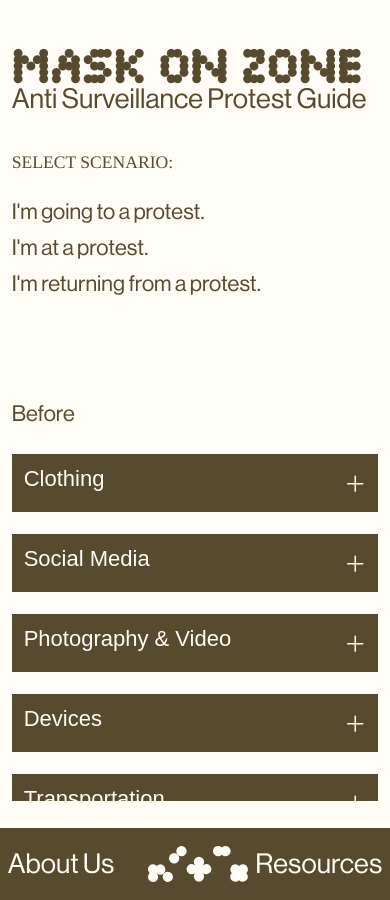
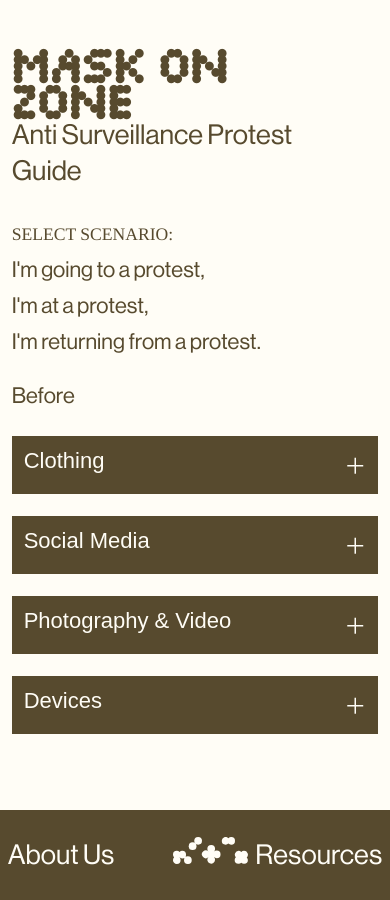
Before and after one commit to mask-on/mask-on.github.io, a Jekyll site: the page built from index.markdown, in a window 390 px wide. Built offline with Jekyll 4.4.1, drawn with Linux system fonts in a browser that asks for light colours.

Commit message:
mobile fix

```diff
--- a/css/index.css
+++ b/css/index.css
@@ -25,8 +25,6 @@
   html {
       font-size: 22px;
       line-height:36px;
-      width:100vw;
-      height:100vh;
       overflow-y:auto;
   }
 
@@ -425,17 +423,56 @@
     body{
       overflow-y:visible;
     }
+    /*about */
+
+
 
       .about {
           overflow: auto;
 
       }
 
-        .about-copy {
+              .about-copy {
           font-size:0.9em;
       line-height: 1.5em;
       margin-bottom:10vh;
   }
+
+/*header */
+
+            .flex-row{display:block;}
+
+      .mask-on {
+          width: 80vw;
+      }
+
+
+        .title {
+          display: block;
+          margin-bottom: 0vh;
+          text-align: left;
+      }
+
+      #clock {
+          display: none;
+      }
+
+      h2.subtitle {
+          text-align: left;
+      }
+
+            .mobile-scenario {
+          display: block;
+          margin: 3vh 0 0 0;
+          width:90vw;
+
+      }
+
+      h3.scenario{
+        margin-bottom:0;
+      }
+
+
 
       .protect-yourself-while-you {
           display: block;
@@ -445,24 +482,15 @@
           display: none;
       }
 
-      .mobile-scenario {
-          display: block;
-          margin: 3vh 0 0 0;
 
-      }
 
-      .flex-row{display:block;}
-
-      .mobile-nav {
-          position: sticky;
-          top: 0;
-          left: 0;
-          z-index: 100;
-          background: #FFFDF6;
-      }
 
       .header-nav{
         padding-top:2vh;
+      }
+
+      .footer-copy{
+        margin: 3vh 2vw;
       }
 
       .about .mobile-nav,
@@ -481,36 +509,27 @@
 
       .choose-your-adventure-right {
           width: 100%;
-          margin: 42vh 0 0 0;
+          margin: 40vh 0 0 0;
           padding-bottom:10vh;
-          height:45vh;
+          height:42vh;
 
       }
 
-      .title {
-          display: block;
-          margin-bottom: 0vh;
-          text-align: left;
-      }
 
-      #clock {
-          display: none;
-      }
-
-      h2.subtitle {
-          text-align: left;
-      }
-
-      .mask-on {
-          width: 100vw;
-      }
 
 
       .advisory-svg {
           width: 2vw;
           margin-right: 2vw;
       }
+
+      .footer-imglink{
+  align-items:flex-end;
+}
+
 .footer-svg{
-height:4vh;}
+height:3vh;
+margin-bottom:1vh;
+}
 
   }
--- a/index.markdown
+++ b/index.markdown
@@ -44,26 +44,16 @@
 
 <div class="mobile-scenario">
 <h3 class="scenario"> select scenario: </h3>
-<ul class="scenario">
-<li class="scenario">
 <a href="#before">
-I'm going to a protest.
-<span> <img src="assets/star.svg" class="star" /> </span>
-</a>
-</li>
-<li class="scenario">
+I'm going to a protest,
+</a><br>
 <a href="#during">
-I'm at a protest.
-<span> <img src="assets/star.svg" class="star" /> </span>
-</a>
-</li>
-<li class="scenario">
+I'm at a protest,
+</a><br>
 <a href="#after">
 I'm returning from a protest.
-<span> <img src="assets/star.svg" class="star" /> </span>
-</a>
-</li>
-</ul>
+</a><br>
+
 </div>
 </div>
 </div>
```
